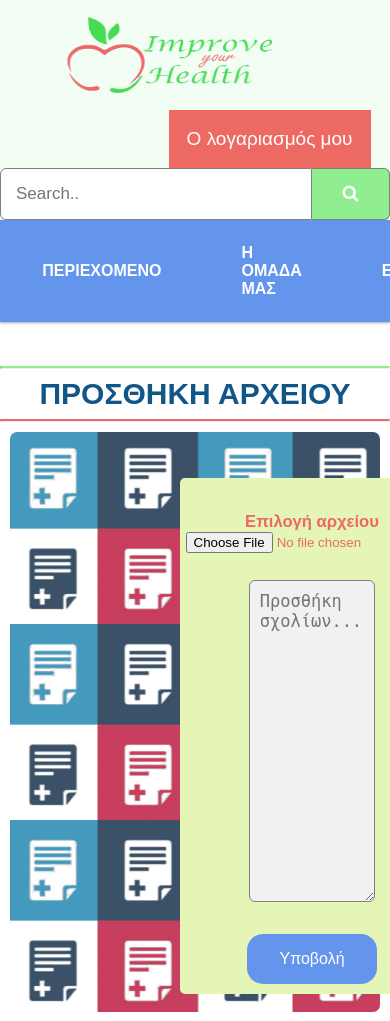
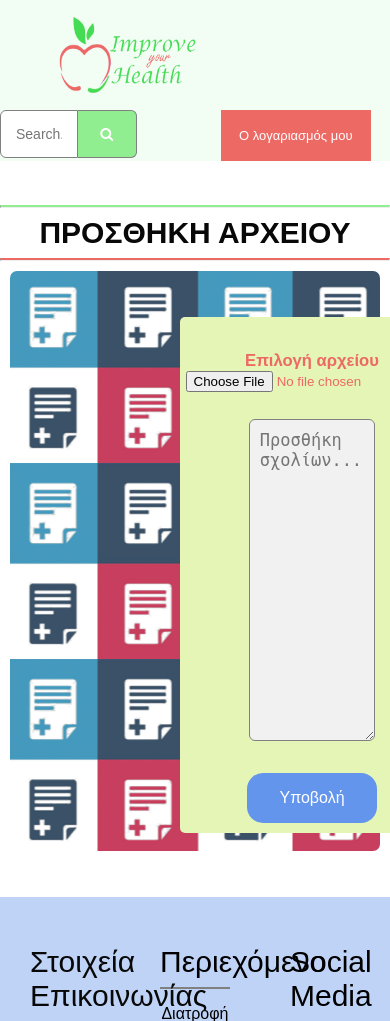
Before and after one commit to AristeaLachana/PSPI2022, a PHP site: page /addpage.php in a window 390 px wide; the page is wider, and only the part inside the window is pictured. Shown: the top 1021 px of that part. Run offline with PHP 8.4, Linux system fonts and the light colour scheme.

Commit message:
Screen sizing header v1

```diff
--- a/header.php
+++ b/header.php
@@ -1,7 +1,30 @@
 <!DOCTYPE html>
 <html>
+<head>
+  <meta charset = "UTF-8" name="viewport" content="width=device-width, initial-scale=1.0">
+  <link rel="stylesheet" href="https://cdnjs.cloudflare.com/ajax/libs/font-awesome/4.7.0/css/font-awesome.min.css">
+  <link rel="stylesheet" href="pspi.css">
+  <!-- Font icons pulled from remix icon CDN (Content delivery network) -->
+ <link href="https://cdn.jsdelivr.net/npm/remixicon@2.5.0/fonts/remixicon.css" rel="stylesheet">
+ <!-- Link to your stylesheet -->
+ <link rel="stylesheet" href="./styles.css">
+ <!-- -->
+ <meta http-equiv="X-UA-Compatible" content="IE=edge">
+
+  <title>Exercise</title>
+  <link rel="icon" type="image/x-icon" href="favicon.png">
+
+  <style>
+
+  body {
+    margin: 0;
+    font-family: Arial, Helvetica, sans-serif;
+  }
+  /*a{text-decoration: none;}*/
+  </style>
+</head>
 <div class="upperBackground">
-  <div class="logo" >
+  <div class="logo logoSmall" >
       <a href="mainPage.php"> <img alt="Improve Your Health" src="logo.png"
          width="400" height="100"></a>
   </div>
--- a/pspi.css
+++ b/pspi.css
@@ -1,18 +1,32 @@
 /* header elements */
 .upperBackground{
   background-color: #F2FEF4;
+  width: 100%
 }
 
 
 .logo{
-  float: left;
+  float:left;
 }
+
 
 .logo img{
   width: 400px;
   height: 110px;
 }
 
+
+@media screen and (max-width:960px){
+  .logo img  {
+      width:95%;
+  }
+}
+
+@media screen and (max-width:780px){
+  .logo img  {
+      width:90%;
+  }
+}
 /* DEPENDENCES */
 
 .r-link{
@@ -59,6 +73,15 @@
   padding: var(--menuLinkPadding, 1.5rem 2.5rem);
   font-weight: 700;
   text-transform: uppercase;
+}
+@media screen and (max-width:785px) {
+  .menu__list
+  {
+    display: none
+  }
+  .smallScreenMenu{
+    background-color: #6495ED;
+  }
 }
 
 /* TEXT UNDERLINED */
@@ -108,6 +131,7 @@
   box-sizing: border-box;
 }
 
+
 /* Style the search field */
 form.search input[type=text] {
   padding: 15px;
@@ -143,6 +167,44 @@ form.search::after {
   clear: both;
   display: table;
 }
+
+@media screen and (max-width:1200px){
+  form.search input[type=text]  {
+      width:200px;
+      float: left;
+  }
+}
+
+@media screen and (max-width:780px){
+  form.search input[type=text]  {
+      width:20%;
+      float: left;
+  }
+}
+
+@media screen and (max-width:653px){
+  form.search input[type=text]  {
+      font-size: 14px;
+      float: left;
+  }
+}
+
+
+@media screen and (max-width:960px){
+  form.search button  {
+      width:15%;
+      float: left;
+  }
+}
+
+@media screen and (max-width:653px){
+  form.search button  {
+      font-size: 14px;
+      float: left;
+  }
+}
+
+
 /*firstPage elements*/
 
 /*button*/
@@ -1062,3 +1124,15 @@ a1 {
 /* Change the background color of the dropdown button when the dropdown content is shown */
 .dropdown:hover .dropbtn {
   background-color: #90EE90;
+  }
+
+@media screen and (max-width:960px){
+      .dropbtn{
+        font-size: 17px;
+      }
+    }
+@media screen and (max-width:653px){
+        .dropbtn{
+          font-size: 13px;
+        }
+      }
```
